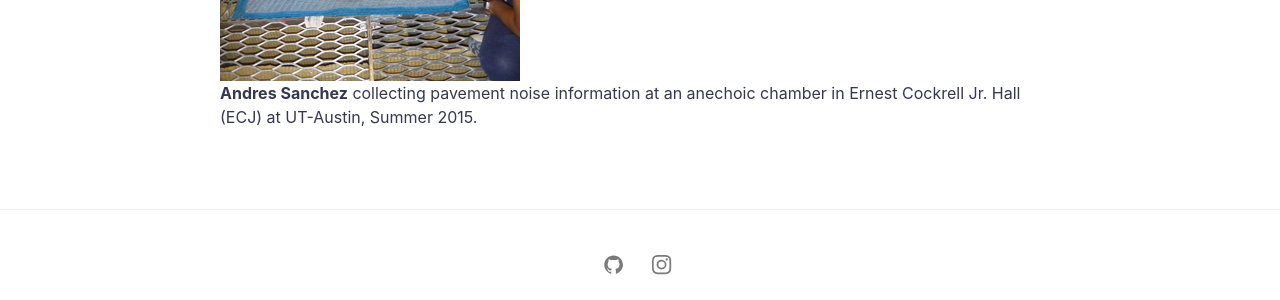
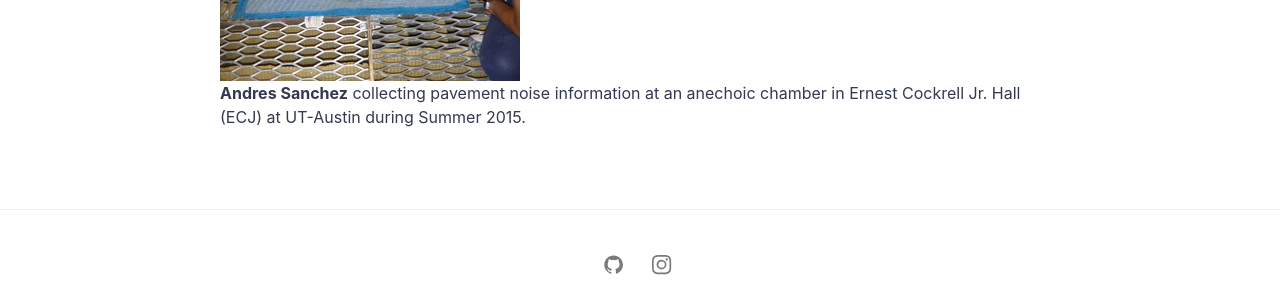
Before and after one commit to nzunigag/nzunigag.github.io, a Jekyll site: the page built from teaching.md, in a window 1280 px wide and 900 px high, scrolled down 2452 px. Shown: the part 525-825 px from the top of the window. Built offline with Jekyll 4.4.1, drawn with Linux system fonts in a browser that asks for light colours.

Commit message:
Update teaching.md

```diff
--- a/teaching.md
+++ b/teaching.md
@@ -67,4 +67,4 @@ ALIGN="center" style="width:300px; height:400px;"
 ALIGN="center" style="width:300px; height:400px;"
 />
 <br>
-<b>Andres Sanchez</b> collecting pavement noise information at an anechoic chamber in Ernest Cockrell Jr. Hall (ECJ) at UT-Austin, Summer 2015.
+<b>Andres Sanchez</b> collecting pavement noise information at an anechoic chamber in Ernest Cockrell Jr. Hall (ECJ) at UT-Austin during Summer 2015.
```
